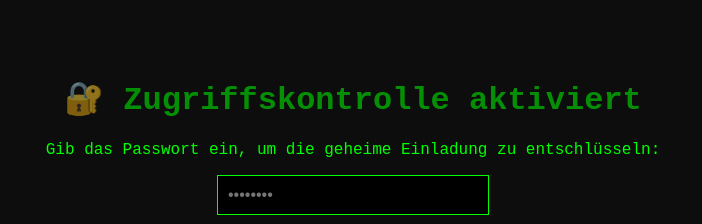
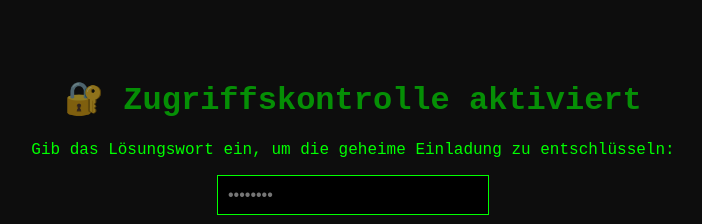
Before and after one commit to oliver-mentel/secret-invite, a plain HTML site: page index.html in a window 1280 px wide. Shown: the top 224 px of the page, without its empty margins (287-989 px from the left). Drawn offline with Linux system fonts and the light colour scheme.

Commit message:
Update index.html

```diff
--- a/index.html
+++ b/index.html
@@ -58,7 +58,7 @@
 </head>
 <body>
 <h1>🔐 Zugriffskontrolle aktiviert</h1>
-<p>Gib das Passwort ein, um die geheime Einladung zu entschlüsseln:</p>
+<p>Gib das Lösungswort ein, um die geheime Einladung zu entschlüsseln:</p>
 <input type="password" id="password" placeholder="••••••••">
 <br>
 <button onclick="checkPassword()">Zugriff prüfen</button>
```
